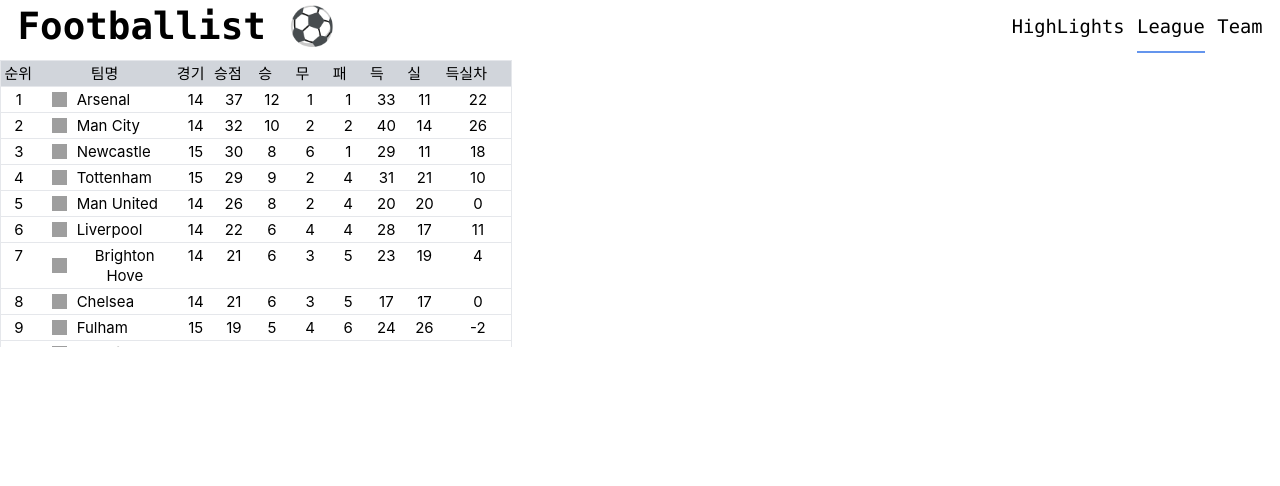
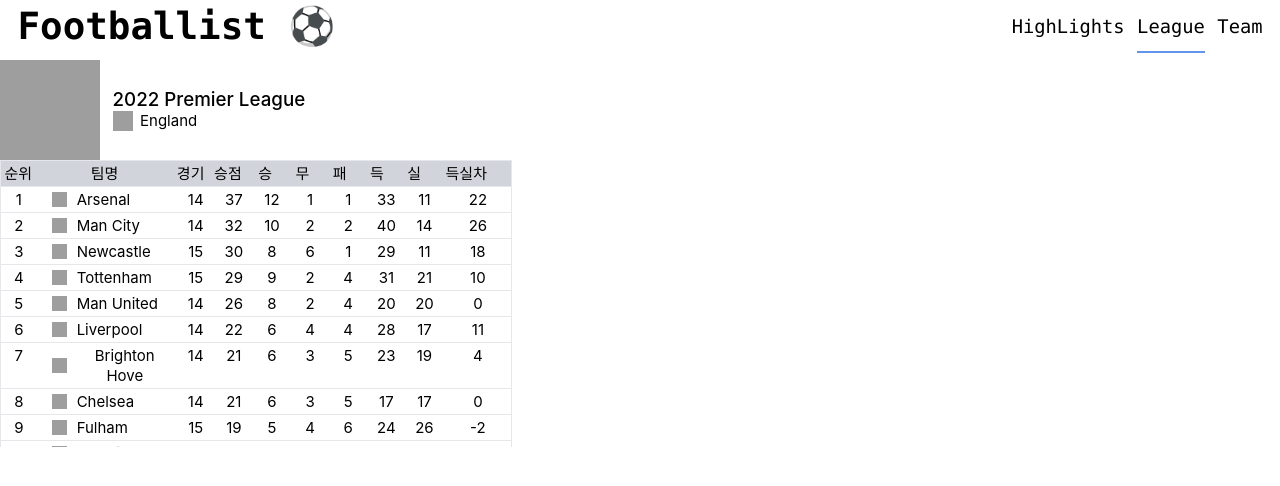
Before and after one commit to jiho-bae/footballist, a React (Create React App) app: page /league in a window 1280 px wide. Shown: the top 486 px of the page. Built offline with nearby package versions, Linux system fonts and the light colour scheme; grey boxes are pictures that could not be loaded.

Commit message:
Feat: 리그페이지 최상단에 리그이름 및 정보 추가

```diff
--- a/src/pages/League.tsx
+++ b/src/pages/League.tsx
@@ -2,10 +2,27 @@
 
 function League() {
   const tableHeaders = ['순위', '팀명', '경기', '승점', '승', '무', '패', '득', '실', '득실차'];
-  const [total, home, away] = division.standings;
+  const {
+    filters,
+    competition,
+    area,
+    standings: [total, home, away],
+  } = division;
 
   return (
     <div>
+      <header className="flex items-center gap-5">
+        <img src={competition.emblem} alt="league logo" className="w-40 h-40"></img>
+        <div>
+          <h2 className="text-3xl font-medium">
+            {filters.season} {competition.name}
+          </h2>
+          <div className="flex items-center gap-3">
+            <img src={area.flag} alt="national flag" className="w-8 h-8"></img>
+            <span className="text-2xl">{area.name}</span>
+          </div>
+        </div>
+      </header>
       <section className="text-2xl w-2/5 h-29r">
         <div className="flex gap-3 border bg-title-gray p-1 text-center pr-6">
           {tableHeaders.map((header) => {
```
